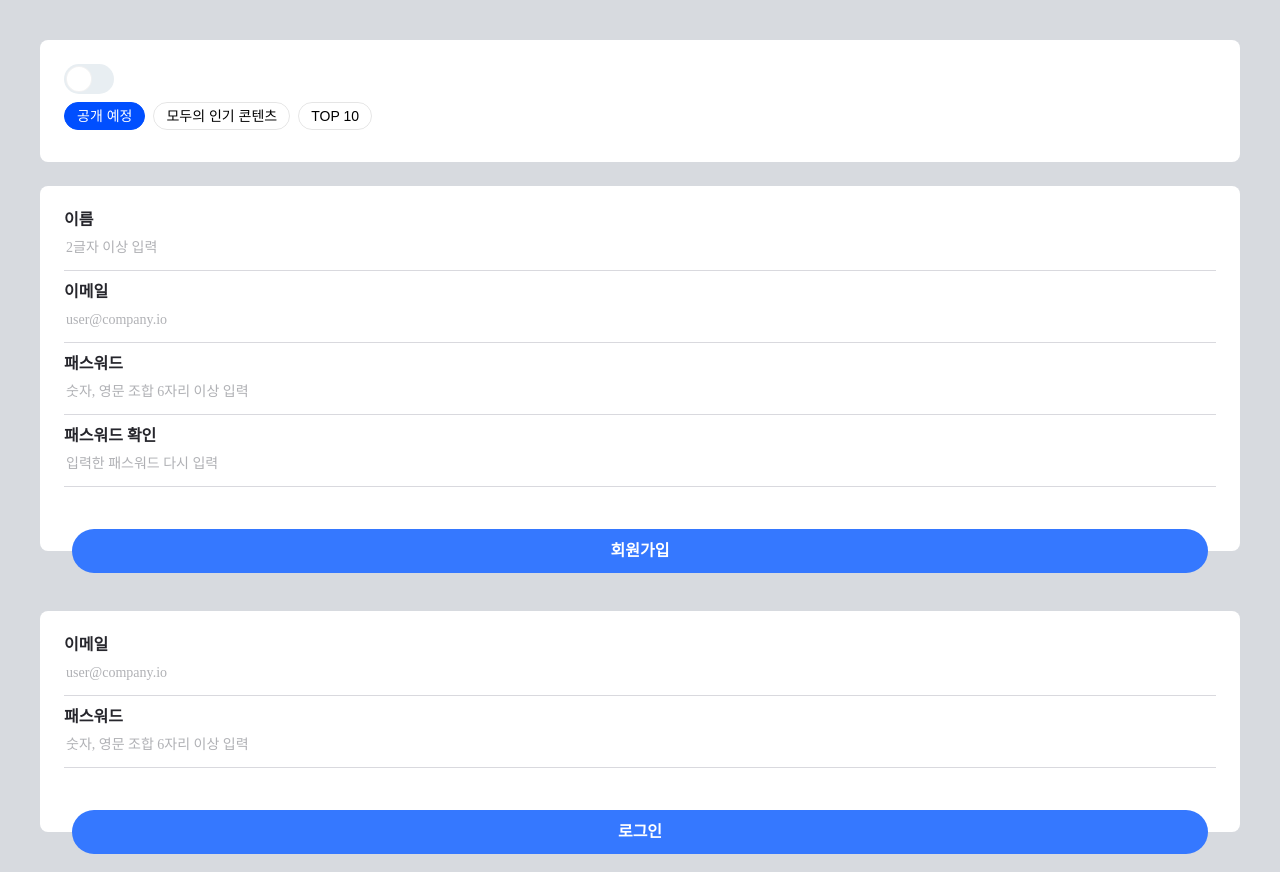
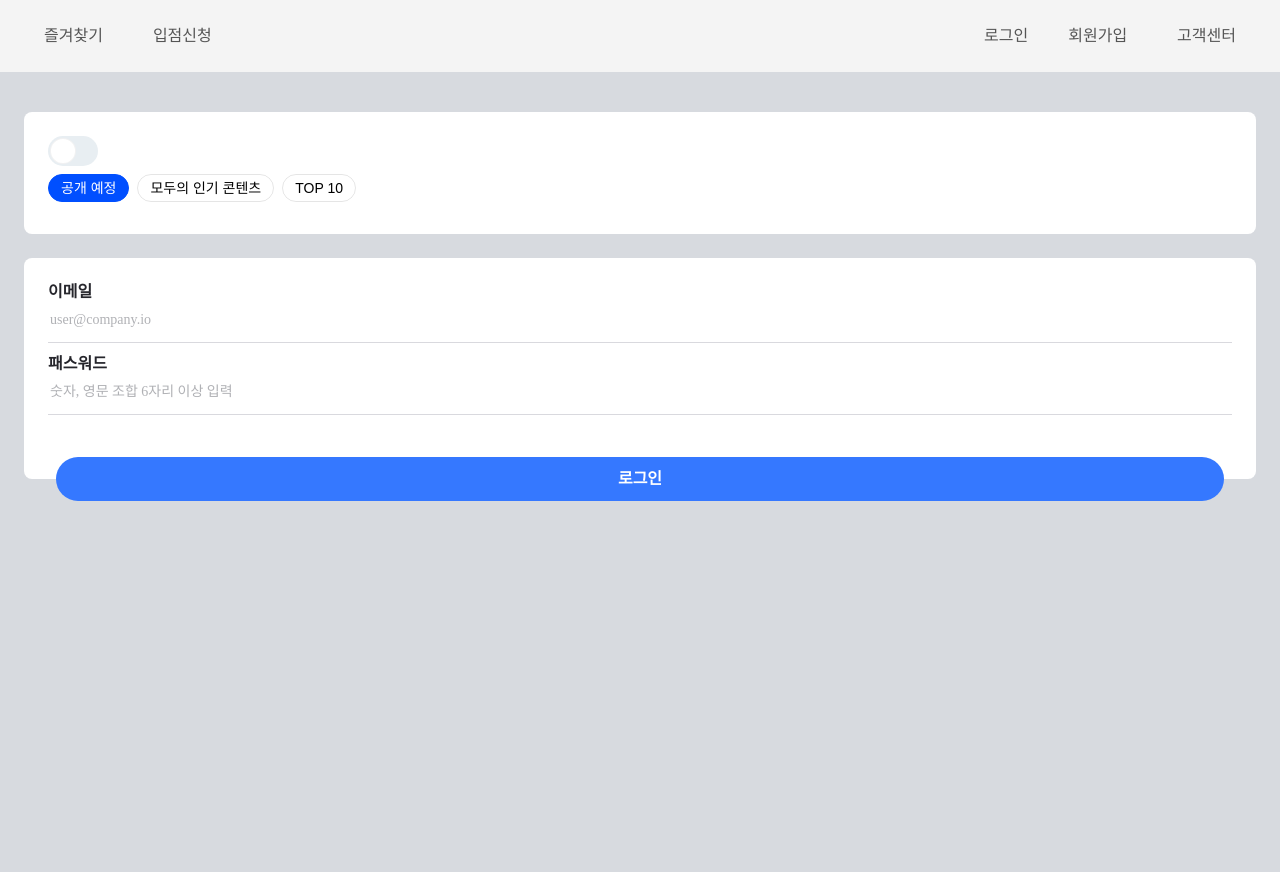
Before and after one commit to bohyemian/react-homework, a React (Vite) app: page / in a window 1280 px wide. After the commit the page ends 800 px from the top, so only its background shows below. Built offline with nearby package versions, Linux system fonts and the light colour scheme; a web font is replaced by a local one.

Commit message:
Feat: header 컴포넌트 추가
- 로그인/회원가입 랜더링 분기

```diff
--- a/src/app.tsx
+++ b/src/app.tsx
@@ -1,15 +1,25 @@
+import { useState } from 'react';
+import Header from './components/header';
 import Homework from './components/homework';
 import SignIn from './components/signIn';
 import SignUp from './components/signUp';
 
 function App() {
+  const [isLoginPage, setLoginPage] = useState<boolean>(true);
+
+  function handleLoginToggle() {
+    setLoginPage(!isLoginPage);
+  }
+
   return (
-    <section className="wrap">
-      <h1 className="sr-only">과제</h1>
-      <Homework />
-      <SignUp />
-      <SignIn />
-    </section>
+    <>
+      <Header routeSign={handleLoginToggle} />
+      <section className="wrap">
+        <h1 className="sr-only">과제</h1>
+        <Homework />
+        {isLoginPage ? <SignIn /> : <SignUp />}
+      </section>
+    </>
 );
 }
 
--- /dev/null
+++ b/src/components/header.tsx
@@ -0,0 +1,27 @@
+interface HeaderProps {
+  routeSign: () => void
+}
+
+function Header({routeSign}: HeaderProps) {
+  function toggleUserMenu(e: React.MouseEvent<HTMLAnchorElement, MouseEvent>) {
+    e.preventDefault();
+
+    routeSign?.();
+  }
+
+  return (
+    <header className="header">
+      <div className="inner">
+        <a href="/" className="menu">즐겨찾기</a>
+        <a href="/" className="menu">입점신청</a>
+        <div className="user-menu">
+          <a href="/" className="menu" onClick={toggleUserMenu}>로그인</a>
+          <a href="/" className="menu" onClick={toggleUserMenu}>회원가입</a>
+        </div>
+        <a href="/" className="menu">고객센터</a>
+      </div>
+    </header>
+  )
+}
+
+export default Header;
--- a/src/components/homework.tsx
+++ b/src/components/homework.tsx
@@ -1,6 +1,6 @@
 import Switch from './switch';
 import ChipButton from './button';
-import '@/styles/components/style.css'
+import '@/styles/components/switch-chip-button.css'
 
 function ButtonWrap() {
   return (
--- a/src/styles/common/base.css
+++ b/src/styles/common/base.css
@@ -1,6 +1,7 @@
 :root {
   --rounded: 0.8rem;
   --primary-color: #3578ff;
+  --darkgray: #555;
 
   background-color: #d7dadf;
   font-size: 62.5%; /* 10px */
--- /dev/null
+++ b/src/styles/components/header.css
@@ -0,0 +1,30 @@
+.header {
+  position: sticky;
+  inset: 0 0 auto 0;
+  padding: 2rem 2.4rem;
+  background-color: #f4f4f4;
+  z-index: 10;
+
+  .inner {
+    display: flex;
+    column-gap: 1rem;
+  }
+
+  .menu {
+    padding-inline: 2rem;
+    font-size: 1.6rem;
+    line-height: 2;
+    color: var(--darkgray);
+    text-decoration: none;
+  }
+
+  .user-menu {
+    display: inherit;
+    margin-inline-start: auto;
+  }
+}
+
+.inner {
+  max-inline-size: 128rem;
+  margin-inline: auto;
+}
--- a/src/styles/layout.css
+++ b/src/styles/layout.css
@@ -1,5 +1,7 @@
 .wrap {
-  padding: 4rem;
+  max-inline-size: calc(128rem + 4.8rem);
+  margin-inline: auto;
+  padding: 4rem 2.4rem;
 }
 
 form {
--- a/src/styles/main.css
+++ b/src/styles/main.css
@@ -3,6 +3,7 @@
 @import '@/styles/common/normalize.css' layer(base);
 @import '@/styles/common/base.css' layer(base);
 
+@import '@/styles/components/header.css' layer(components);
 @import '@/styles/components/form.css' layer(components);
 
 @import '@/styles/utilities/a11y.css' layer(utilities);
```
Also changed, not shown: src/styles/components/switch-chip-button.css (renamed from src/styles/components/style.css), 1 other file (tests, documents, lock files or other folders).
